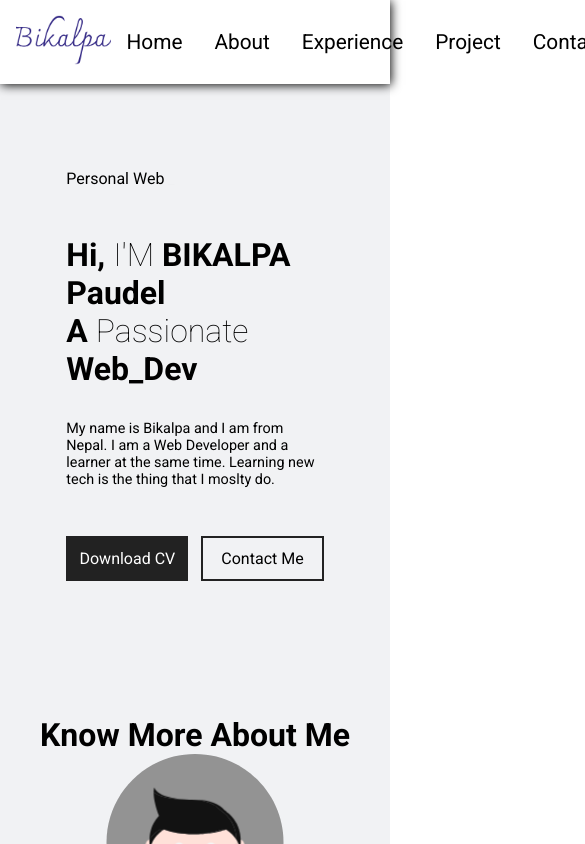
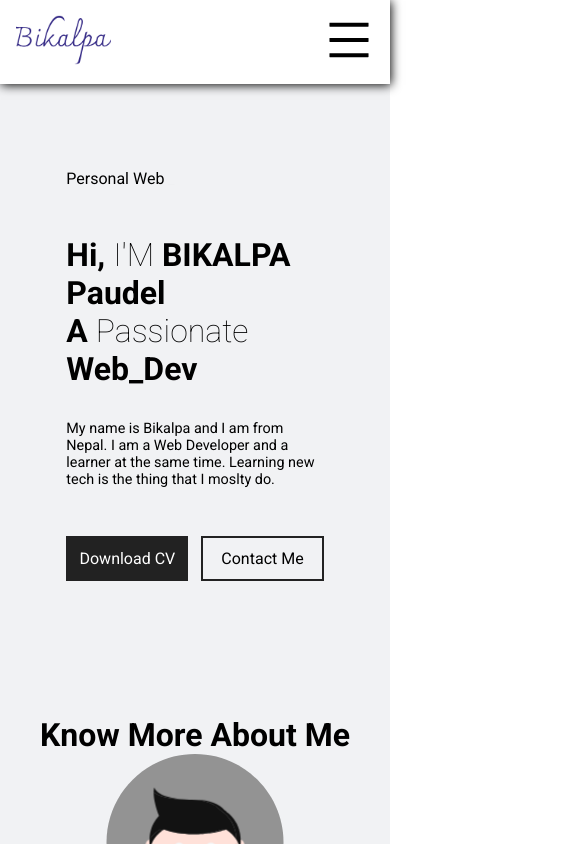
Before and after one commit to Bikalpa-Paudel/Main-Portfolio-Site, a React (Create React App) app: page / in a window 390 px wide. Shown: the top 844 px of the page, 585 px wide, since content can reach past the window. Built offline with nearby package versions, Linux system fonts and the light colour scheme.

Commit message:
fixing responsive bugs

```diff
--- a/src/components/experience/Education.css
+++ b/src/components/experience/Education.css
@@ -25,7 +25,7 @@
 .skill-right{
     position: relative;
     left: 40px;
-    max-width: 250px;
+    width: 150px;
     font-size: 1.5rem;
 }
 
@@ -50,3 +50,15 @@
     text-align: justify;
     font-size: 1rem;
 }
+
+@media screen and (max-width: 1000px){
+    .skill-right{
+        width: 150px;
+
+    }
+    .skill-left-clz{
+
+        width: 150px;
+
+    }
+}
--- a/src/components/experience/Skill.css
+++ b/src/components/experience/Skill.css
@@ -52,6 +52,19 @@
 }
 
 @media screen and (max-width: 1000px){
+    .skill-right{
+        position: relative;
+        left: 40px;
+        width: 150px;
+        font-size: 1.5rem;
+    }
+    .skill-left{
+        position: relative;
+        left: -260px;
+        width: 150px;
+        font-size: 1.5rem;
+
+    }
     .edu-text-r{
         position: relative;
         left: 40px;
--- a/src/components/navbar/Navbar.css
+++ b/src/components/navbar/Navbar.css
@@ -40,3 +40,30 @@
     font-size: 50px;
     color: black;
 }
+
+.ham-burger-icon{
+    font-size: 50px;
+    display: none;
+}
+
+@media screen and (max-width:1000px) {
+
+    .nav{
+        justify-content: space-between;
+    }
+    .nav-icons{
+        display: none;
+
+    }
+
+
+
+    .github-icon{
+        display: none;
+    }
+
+    .ham-burger-icon{
+        display: inline;
+    }
+
+}
--- a/src/components/navbar/Navbar.js
+++ b/src/components/navbar/Navbar.js
@@ -1,6 +1,8 @@
 import './Navbar.css'
 import Logo from './navImages/logo.png'
 import {BsGithub} from 'react-icons/bs'
+import {AiOutlineMenu} from 'react-icons/ai'
+
 
 
 
@@ -18,7 +20,8 @@ export default function Navbar(){
                 <li><a href="#project" className="icon project">Project</a></li>
                 <li><a href="#contact" className="icon contact">Contact</a></li>
             </ul>
-            <div className="github"><a href="https://github.com/Bikalpa-Paudel" target='blank_'><BsGithub className='github-icon'/></a></div>
+            {/* <div className="github"><a href="https://github.com/Bikalpa-Paudel" target='blank_'><BsGithub className='github-icon'/></a></div> */}
+            <div className="ham-burger"><AiOutlineMenu className='ham-burger-icon'/></div>
         </nav>
     )
 }
```
